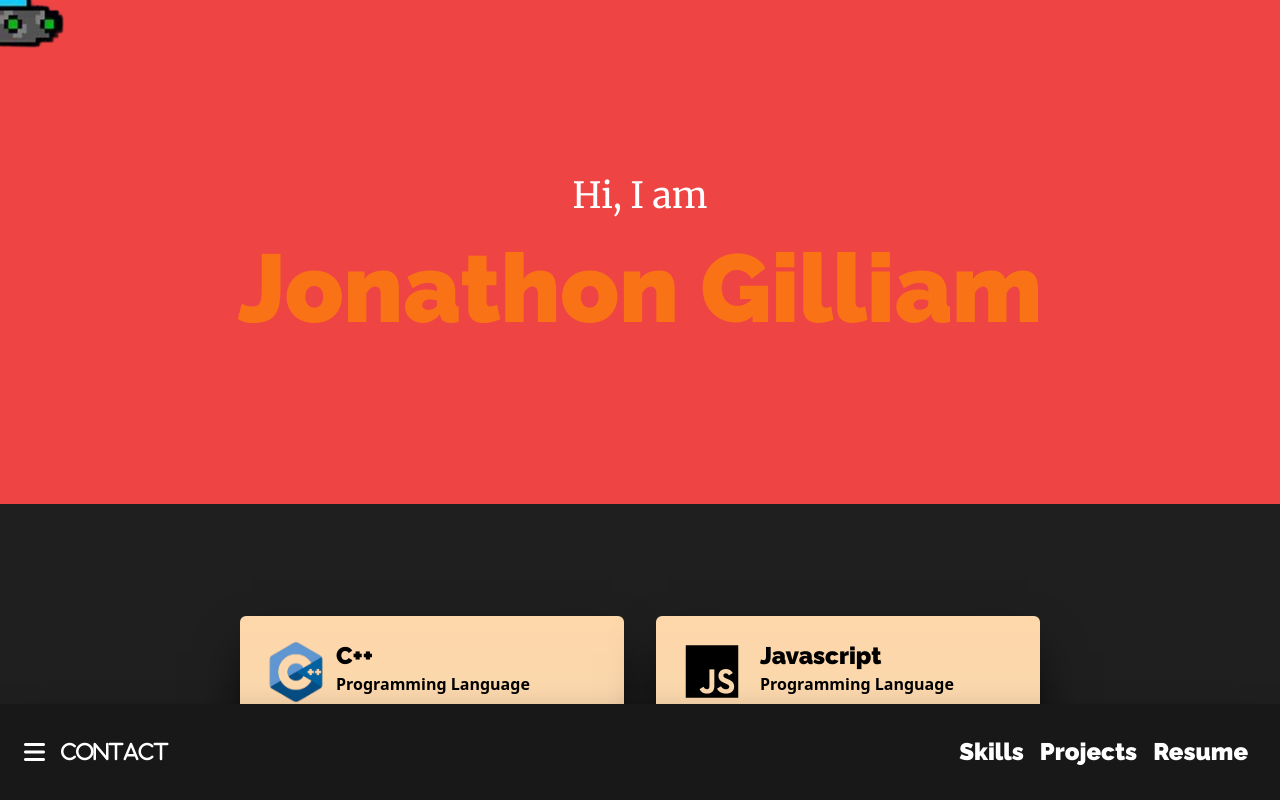
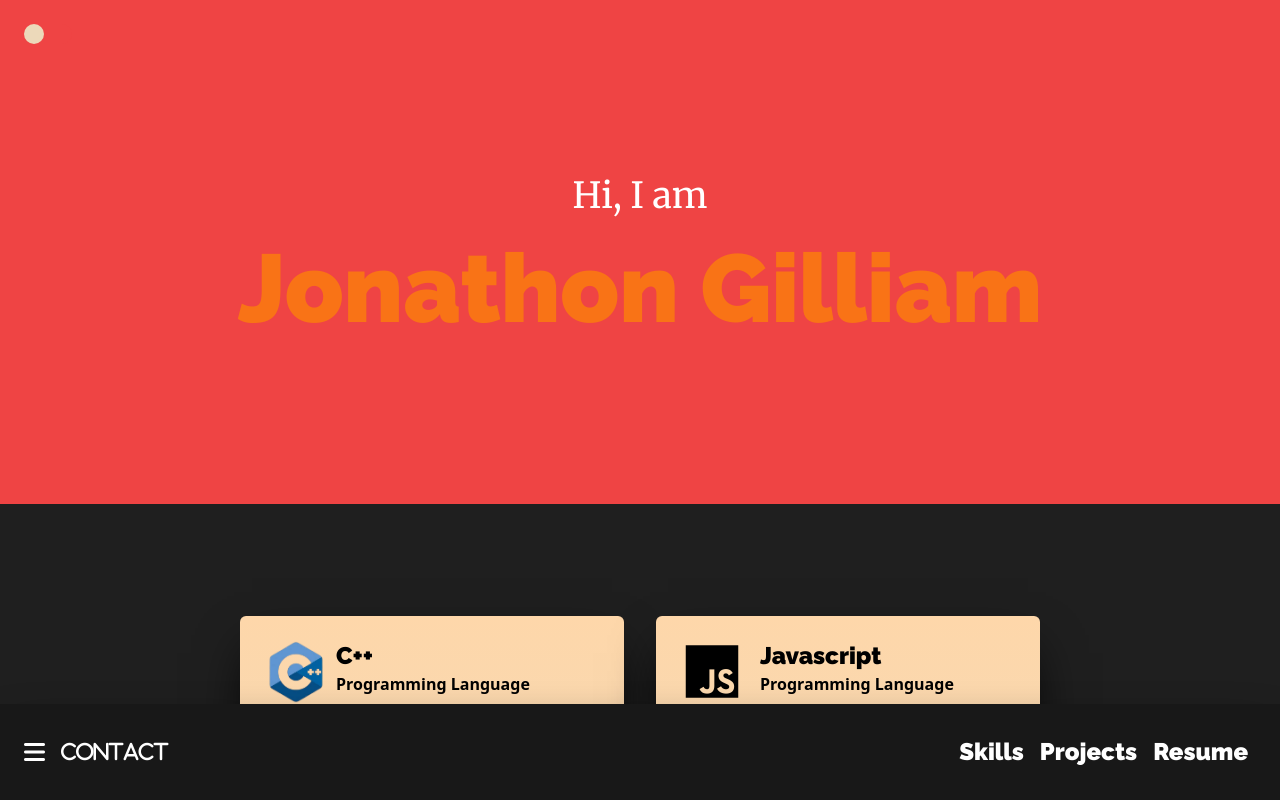
Before and after one commit to jobrogi/Portfolio-frontend, a React (Create React App) app: page / in a window 1280 px wide. Shown: the top 800 px of the page. Built offline with nearby package versions, Linux system fonts and the light colour scheme; what tailwindcss-bg-patterns would draw is missing.

Commit message:
Added toggle UFO

```diff
--- a/src/Components/Intro.js
+++ b/src/Components/Intro.js
@@ -10,6 +10,9 @@ function Intro() {
   // Mouse coords (hook)
   const [position, setPosition] = useState({ x: 0, y: 0 });
   const [isMouseMoving, setIsMouseMoving] = useState(false);
+
+  // Toggle UFO
+  const [toggleUFO, setToggleUFO] = useState(false);
 
   // Scroll offset
   const [yPos, setYPos] = useState(0);
@@ -83,7 +86,7 @@ function Intro() {
         return (
           <div
             onDragStart={(event) => {
-              event.preventDefault();
+              // event.preventDefault();
             }}
           >
             <div
@@ -102,7 +105,7 @@ function Intro() {
                 left: position.x,
                 top: position.y + yPos,
                 transform: `translate(-50%, -50%) rotate(${tilt}deg)`,
-
+                pointerEvents: "none",
                 cursor: "none",
               }}
               src={UFO}
@@ -135,8 +138,7 @@ function Intro() {
               left: position.x,
               top: position.y + yPos,
               transform: `translate(-50%, -50%) rotate(${tilt}deg)`,
-
-              cursor: "none",
+              cursor: "hide",
             }}
             src={UFO}
             alt="oh no"
@@ -147,7 +149,38 @@ function Intro() {
   };
 
   return (
-    <div className="max-w-screen min-h-fit pb-52 w-full font-Merriweather  pattern-cross pattern-bg-ccDark pattern-ccGray  pattern-size-24 pattern-opacity-100">
+    <div className="max-w-screen min-h-fit pb-52 w-full font-Merriweather pattern-cross pattern-bg-ccDark pattern-ccGray  pattern-size-24 pattern-opacity-100">
+      {/* ToggleUFO Button */}
+      {toggleUFO === false ? (
+        <div className="fixed top-0 left-0 w-12 h-5 m-6 rounded-full bg-red-500 hover:red-600">
+          <div className="w-5 h-5  bg-ccOffWhite rounded-full absolute -z-10 transition-all"></div>
+          <button
+            className="w-full h-full"
+            onClick={() => {
+              if (toggleUFO === true) {
+                setToggleUFO(false);
+              } else {
+                setToggleUFO(true);
+              }
+            }}
+          ></button>
+        </div>
+      ) : (
+        <div className="fixed top-0 left-0 w-12 h-5 m-6 rounded-full bg-green-500 z-50 hover:bg-green-600">
+          <div className="w-5 h-5 bg-ccOffWhite rounded-full absolute -z-10 transition-all translate-x-7"></div>
+
+          <button
+            className="w-full h-full "
+            onClick={() => {
+              if (toggleUFO === true) {
+                setToggleUFO(false);
+              } else {
+                setToggleUFO(true);
+              }
+            }}
+          ></button>
+        </div>
+      )}
       <div className="w-full items-end flex flex-nowrap pt-44">
         <p className="w-full text-center text-4xl text-white pb-20 ">
           Hi, I am
@@ -155,7 +188,8 @@ function Intro() {
       </div>
 
       {/* UFO HERE */}
-      {handleUFOState()}
+      {toggleUFO === true ? handleUFOState() : ""}
+
       {/* <p className="w-full text-center text-2xl text-white pb-20">
         A Pragmatic Problem Solver and Developer. <br /> Focused on Developing
         Projects to extend my knowledge!
--- a/src/Components/Projects.js
+++ b/src/Components/Projects.js
@@ -15,7 +15,7 @@ function Projects() {
           <div className="w-1/2 min-h-96 h-auto p-3 hover:p-1 transition-all group">
             <button className=" bg-ccGray w-full h-full flex justify-center items-center">
               <h1 className="text-ccOffWhite font-Raleway font-black text-3xl transition-all group-hover:text-4xl">
-                Voxel Game Engine
+                Marching Cubes
               </h1>
             </button>
           </div>
```
